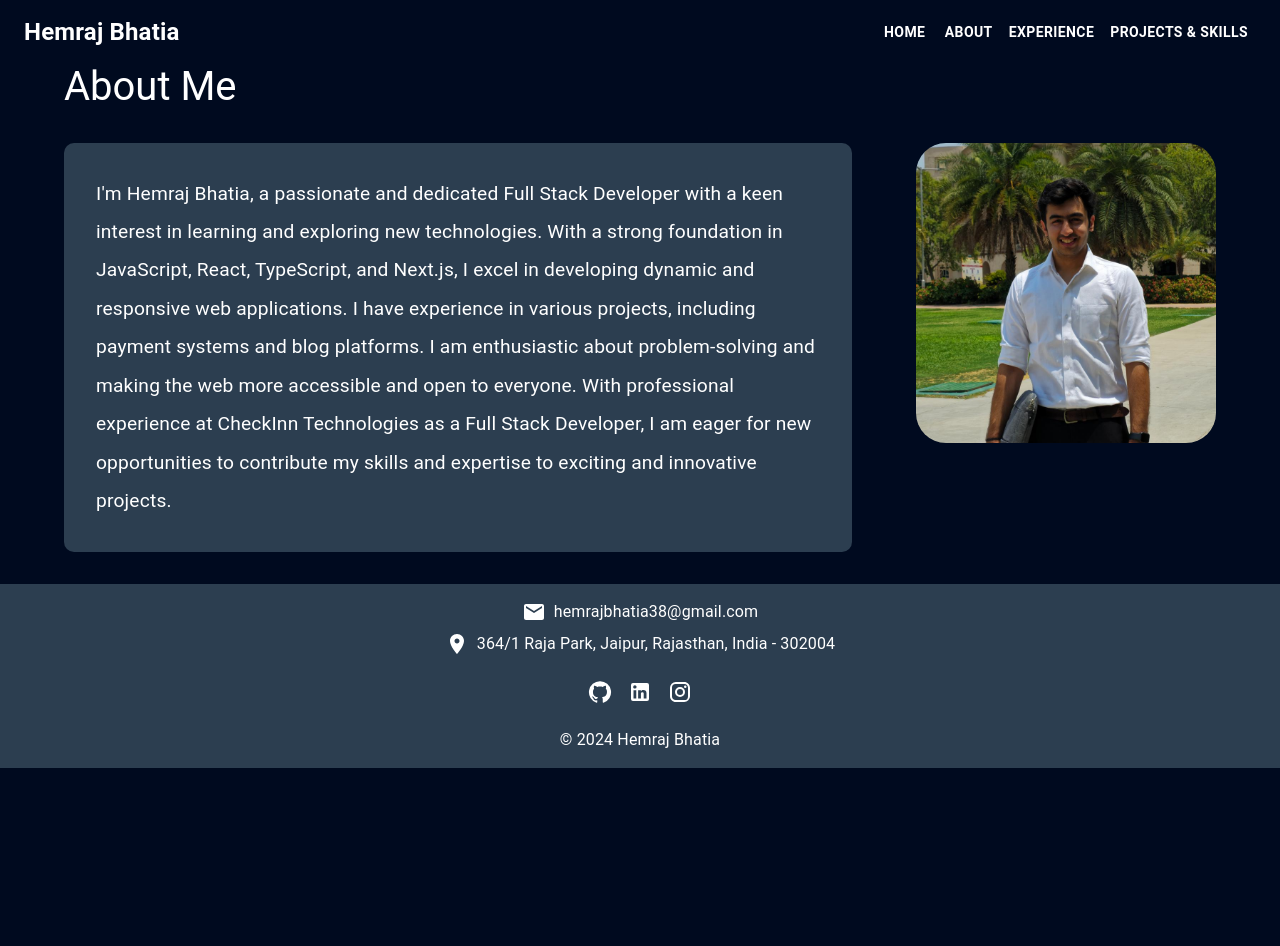
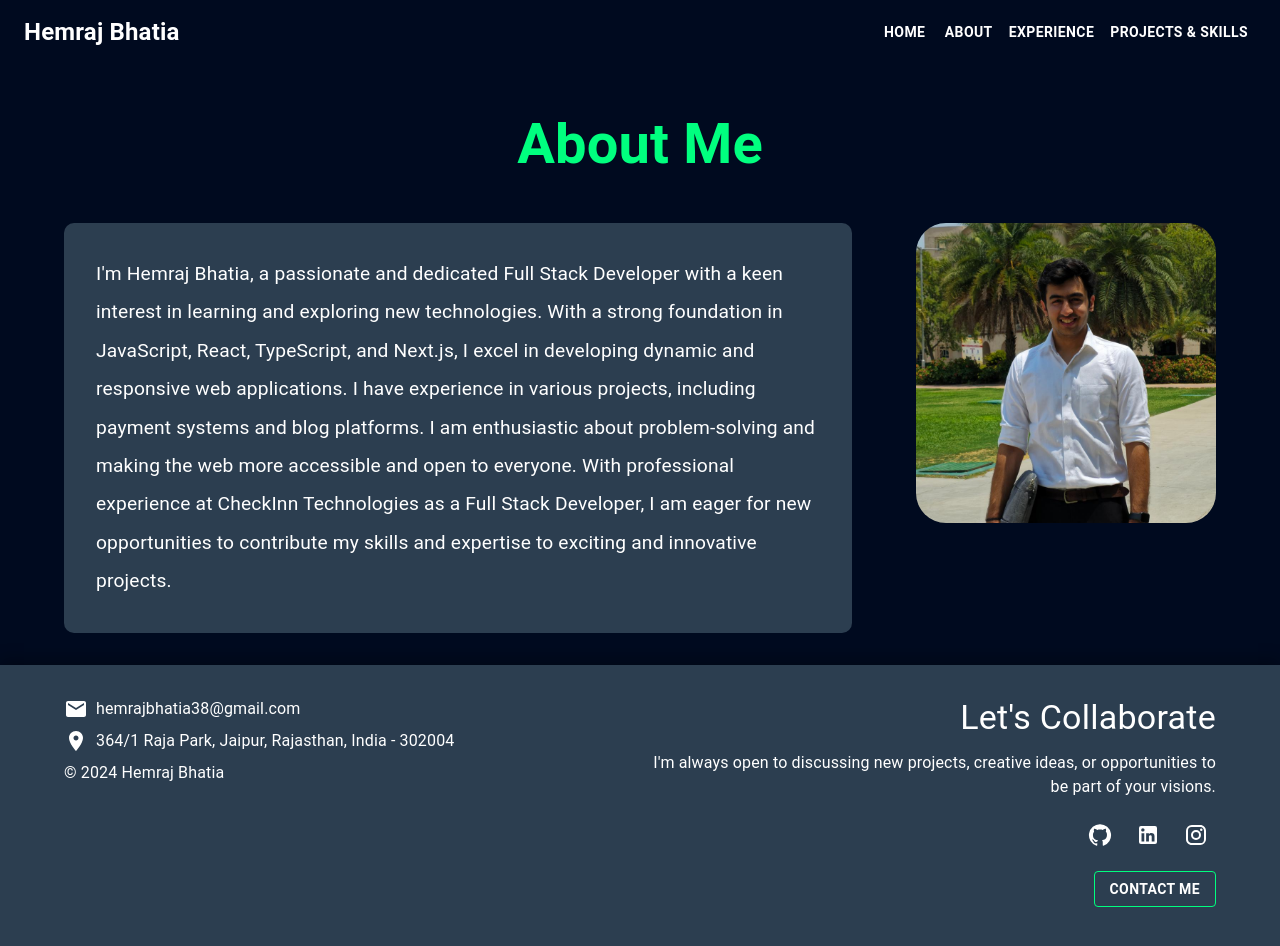
Before and after one commit to hemraj-007/Developer-Portfolio, a React (Vite) app: page /about in a window 1280 px wide. Shown: the top 946 px of the page. Before the commit the page ends 800 px from the top, so only its background shows below. Built offline with nearby package versions, Linux system fonts and the light colour scheme.

Commit message:
validations in contact and added notifications

```diff
--- a/package.json
+++ b/package.json
@@ -18,6 +18,7 @@
     "emailjs-com": "^3.2.0",
     "formik": "^2.4.6",
     "framer-motion": "^11.3.19",
+    "notistack": "^3.0.1",
     "react": "^18.3.1",
     "react-dom": "^18.3.1",
     "react-fast-marquee": "^1.6.5",
@@ -26,6 +27,7 @@
     "react-marquee-slider": "^1.1.5",
     "react-router-dom": "^6.24.1",
     "react-spring": "^9.7.4",
+    "react-typical": "^0.1.3",
     "styled-components": "^6.1.12",
     "yup": "^1.4.0"
   },
--- a/src/components/ContactDialog.tsx
+++ b/src/components/ContactDialog.tsx
@@ -14,6 +14,9 @@ import { AccountCircle, Email, Message } from "@mui/icons-material";
 import InputAdornment from "@mui/material/InputAdornment";
 import { useFormik } from "formik";
 import * as yup from "yup";
+import { useSnackbar } from "notistack";
+import IconButton from "@mui/material/IconButton";
+import CloseIcon from "@mui/icons-material/Close";
 
 interface ContactDialogProps {
   open: boolean;
@@ -42,15 +45,26 @@ const StyledButton = styled(Button)(() => ({
 const validationSchema = yup.object({
   email: yup
     .string()
-    .email("Enter a valid email")
-    .required("Email is required"),
+    .email("Enter a valid email address")
+    .required("Email is required")
+    .matches(
+      /^[a-zA-Z0-9._%+-]+@[a-zA-Z0-9.-]+\.[a-zA-Z]{2,}$/,
+      "Enter a valid email address"
+    ),
   message: yup
     .string()
     .required("Message is required")
-    .min(5, "Message should be at least 5 characters"),
+    .min(10, "Message should be at least 10 characters")
+    .max(500, "Message should not exceed 500 characters")
+    .matches(
+      /^[a-zA-Z0-9 !@#$%^&*()_+=-]*$/,
+      "Message contains invalid characters"
+    ),
 });
 
 const ContactDialog: React.FC<ContactDialogProps> = ({ open, onClose }) => {
+  const { enqueueSnackbar, closeSnackbar } = useSnackbar();
+
   const formik = useFormik({
     initialValues: {
       name: "",
@@ -68,10 +82,50 @@ const ContactDialog: React.FC<ContactDialogProps> = ({ open, onClose }) => {
         )
         .then((response) => {
           console.log("SUCCESS!", response.status, response.text);
+          enqueueSnackbar("Message sent successfully!", {
+            variant: "success",
+            action: (key) => (
+              <IconButton
+                aria-label="close"
+                color="inherit"
+                sx={{ p: 0.5 }}
+                onClick={() => closeSnackbar(key)}
+              >
+                <CloseIcon />
+              </IconButton>
+            ),
+            style: {
+              backgroundColor: "#f0f0f0",
+              color: "#000000",
+              border: "1px solid #e0e0e0",
+              boxShadow: "0px 0px 10px rgba(0, 0, 0, 0.1)",
+              fontFamily: "Arial, sans-serif",
+            },
+          });
           onClose();
         })
         .catch((error) => {
           console.log("FAILED...", error);
+          enqueueSnackbar("Failed to send message. Please try again.", {
+            variant: "error",
+            action: (key) => (
+              <IconButton
+                aria-label="close"
+                color="inherit"
+                sx={{ p: 0.5 }}
+                onClick={() => closeSnackbar(key)}
+              >
+                <CloseIcon />
+              </IconButton>
+            ),
+            style: {
+              backgroundColor: "#f0f0f0",
+              color: "#000000",
+              border: "1px solid #e0e0e0",
+              boxShadow: "0px 0px 10px rgba(0, 0, 0, 0.1)",
+              fontFamily: "Arial, sans-serif",
+            },
+          });
         });
     },
   });
--- /dev/null
+++ b/src/components/TypewriterHeading.tsx
@@ -0,0 +1,27 @@
+// src/components/TypewriterHeading.tsx
+import React from 'react';
+import Typical from 'react-typical';
+import { styled } from '@mui/material/styles';
+
+const StyledHeading = styled(Typical)(({ theme }) => ({
+  color: '#00FF7F',
+  fontSize: '2.5rem',
+  textAlign: 'center',
+  [theme.breakpoints.up('sm')]: {
+    fontSize: '3.5rem',
+  },
+  fontWeight: 'bold',
+  '&::after': {
+    content: 'none', // Ensures the cursor is not shown
+  },
+}));
+
+interface TypewriterHeadingProps {
+  steps: (string | number)[];
+}
+
+const TypewriterHeading: React.FC<TypewriterHeadingProps> = ({ steps }) => {
+  return <StyledHeading steps={steps} loop={1} wrapper="h1" />;
+};
+
+export default TypewriterHeading;
--- a/src/pages/About.tsx
+++ b/src/pages/About.tsx
@@ -1,12 +1,14 @@
+// src/pages/About.tsx
 import React from "react";
 import Container from "@mui/material/Container";
-import Typography from "@mui/material/Typography";
 import Box from "@mui/material/Box";
 import logo from "../assets/profile3.jpg";
 import useMediaQuery from "@mui/material/useMediaQuery";
 import { useTheme } from "@mui/material/styles";
-import { motion } from "framer-motion";
 import { useInView } from "react-intersection-observer";
+import { useSpring, animated } from "react-spring";
+import TypewriterHeading from "../components/TypewriterHeading";
+import Typography from "@mui/material/Typography";
 
 const About: React.FC = () => {
   const theme = useTheme();
@@ -17,36 +19,23 @@ const About: React.FC = () => {
     threshold: 0.1,
   });
 
-  const imageVariants = {
-    visible: { opacity: 1, scale: 1, rotate: 0 },
-    hidden: { opacity: 0, scale: 0.8, rotate: -10 },
-  };
+  const imageAnimation = useSpring({
+    transform: inView ? "scale(1) rotate(0deg)" : "scale(0.8) rotate(-10deg)",
+    opacity: inView ? 1 : 0,
+    config: { mass: 1, tension: 170, friction: 14 },
+  });
 
-  const textVariants = {
-    visible: { opacity: 1, y: 0 },
-    hidden: { opacity: 0, y: 20 },
-  };
+  const textAnimation = useSpring({
+    opacity: inView ? 1 : 0,
+    transform: inView ? "translateY(0)" : "translateY(20px)",
+    config: { mass: 1, tension: 170, friction: 14 },
+  });
 
   return (
     <Container>
-      <motion.div
-        initial="hidden"
-        animate={inView ? "visible" : "hidden"}
-        variants={textVariants}
-        transition={{ duration: 0.8 }}
-      >
-        <Typography
-          variant="h3"
-          gutterBottom
-          sx={{
-            color: "#ffffff",
-            fontSize: "2.5rem",
-            textAlign: isMobile ? "center" : "left",
-          }}
-        >
-          About Me
-        </Typography>
-      </motion.div>
+      <animated.div style={textAnimation}>
+        <TypewriterHeading steps={['About Me', 1000, 'About Me', 2000]} />
+      </animated.div>
       <Box
         display="flex"
         flexDirection={isMobile ? "column" : "row-reverse"}
@@ -55,12 +44,7 @@ const About: React.FC = () => {
         ref={ref}
       >
         <Box flexShrink={0} mb={isMobile ? 4 : 0} ml={isMobile ? 0 : 4}>
-          <motion.div
-            initial="hidden"
-            animate={inView ? "visible" : "hidden"}
-            variants={imageVariants}
-            transition={{ duration: 0.8, delay: 0.2 }}
-          >
+          <animated.div style={imageAnimation}>
             <Box
               component="img"
               alt="Hemraj Bhatia"
@@ -75,14 +59,9 @@ const About: React.FC = () => {
                 ml: isMobile ? 0 : 4,
               }}
             />
-          </motion.div>
+          </animated.div>
         </Box>
-        <motion.div
-          initial="hidden"
-          animate={inView ? "visible" : "hidden"}
-          variants={textVariants}
-          transition={{ duration: 0.8, delay: 0.4 }}
-        >
+        <animated.div style={textAnimation}>
           <Box
             flex={1}
             sx={{
@@ -110,7 +89,7 @@ const About: React.FC = () => {
               projects.
             </Typography>
           </Box>
-        </motion.div>
+        </animated.div>
       </Box>
     </Container>
   );
--- a/src/pages/Footer.tsx
+++ b/src/pages/Footer.tsx
@@ -1,5 +1,4 @@
-// src/components/Footer.tsx
-import React from "react";
+import React, { useState } from "react";
 import Container from "@mui/material/Container";
 import Typography from "@mui/material/Typography";
 import Box from "@mui/material/Box";
@@ -9,49 +8,138 @@ import GitHubIcon from "@mui/icons-material/GitHub";
 import LinkedInIcon from "@mui/icons-material/LinkedIn";
 import EmailIcon from "@mui/icons-material/Email";
 import LocationOnIcon from "@mui/icons-material/LocationOn";
-import { Instagram } from "@mui/icons-material";
+import InstagramIcon from "@mui/icons-material/Instagram";
+import Button from "@mui/material/Button";
+import ContactDialog from "../components/ContactDialog";
+import { motion } from "framer-motion";
 
 const FooterContainer = styled("footer")(({ theme }) => ({
   marginTop: "2rem",
-  padding: "1rem",
+  padding: "2rem 1rem",
   backgroundColor: "#2c3e50",
   color: "#ffffff",
   [theme.breakpoints.down("sm")]: {
-    padding: "0.5rem",
+    padding: "1rem",
   },
+  boxShadow: "0 -5px 15px rgba(0, 0, 0, 0.3)",
+}));
+
+const ContactButton = styled(Button)(() => ({
+  color: "#ffffff",
+  borderColor: "#00FF7F",
+  "&:hover": {
+    backgroundColor: "#00FF7F",
+    color: "#2c3e50",
+  },
+  fontWeight: "bold",
 }));
 
 const Footer: React.FC = () => {
+  const [open, setOpen] = useState(false);
+
+  const handleClickOpen = () => {
+    setOpen(true);
+  };
+
+  const handleClose = () => {
+    setOpen(false);
+  };
+
+  const containerVariants = {
+    hidden: { opacity: 0 },
+    visible: {
+      opacity: 1,
+      transition: {
+        staggerChildren: 0.2,
+      },
+    },
+  };
+
+  const itemVariants = {
+    hidden: { opacity: 0, y: 20 },
+    visible: { opacity: 1, y: 0 },
+  };
+
   return (
     <FooterContainer>
-      <Container maxWidth="md">
-        <Box display="flex" flexDirection="column" alignItems="center" mb={2}>
+      <Container maxWidth="lg">
+        <motion.div
+          initial="hidden"
+          animate="visible"
+          variants={containerVariants}
+        >
           <Box
             display="flex"
-            alignItems="center"
-            mb={1}
-            flexDirection={{ xs: "column", sm: "row" }}
-            textAlign={{ xs: "center", sm: "left" }}
+            flexDirection={{ xs: "column", md: "row" }}
+            justifyContent="space-between"
+            alignItems="flex-start"
+            mb={4}
           >
-            <EmailIcon sx={{ mr: { xs: 0, sm: 1 }, mb: { xs: 1, sm: 0 } }} />
-            <Typography variant="body1">hemrajbhatia38@gmail.com</Typography>
+            <Box
+              display="flex"
+              flexDirection="column"
+              alignItems={{ xs: "center", md: "flex-start" }}
+              textAlign={{ xs: "center", md: "left" }}
+              mb={{ xs: 2, md: 0 }}
+              flex={1}
+              component={motion.div}
+              variants={itemVariants}
+            >
+              <Box display="flex" alignItems="center" mb={1}>
+                <EmailIcon sx={{ mr: 1 }} />
+                <Typography
+                  variant="body1"
+                  sx={{ fontFamily: "Roboto, sans-serif" }}
+                >
+                  hemrajbhatia38@gmail.com
+                </Typography>
+              </Box>
+              <Box display="flex" alignItems="center" mb={1}>
+                <LocationOnIcon sx={{ mr: 1 }} />
+                <Typography
+                  variant="body1"
+                  sx={{ fontFamily: "Roboto, sans-serif" }}
+                >
+                  364/1 Raja Park, Jaipur, Rajasthan, India - 302004
+                </Typography>
+              </Box>
+
+              <Typography
+                variant="body1"
+                sx={{ fontFamily: "Roboto, sans-serif" }}
+              >
+                © 2024 Hemraj Bhatia
+              </Typography>
             </Box>
             <Box
               display="flex"
-            alignItems="center"
-            flexDirection={{ xs: "column", sm: "row" }}
-            textAlign={{ xs: "center", sm: "left" }}
+              flexDirection="column"
+              alignItems={{ xs: "center", md: "flex-end" }}
+              textAlign={{ xs: "center", md: "right" }}
+              flex={1}
+              component={motion.div}
+              variants={itemVariants}
             >
-            <LocationOnIcon
-              sx={{ mr: { xs: 0, sm: 1 }, mb: { xs: 1, sm: 0 } }}
-            />
-            <Typography variant="body1">
-              364/1 Raja Park, Jaipur, Rajasthan, India - 302004
+              <Typography
+                variant="h4"
+                gutterBottom
+                sx={{ fontFamily: "Roboto, sans-serif" }}
+              >
+                Let's Collaborate
               </Typography>
-          </Box>
-        </Box>
-        <Box display="flex" justifyContent="center" mb={2} flexWrap="wrap">
-          <IconButton color="inherit" href="https://github.com/hemraj-007">
+              <Typography
+                variant="body1"
+                paragraph
+                sx={{ fontFamily: "Roboto, sans-serif" }}
+              >
+                I'm always open to discussing new projects, creative ideas, or
+                opportunities to be part of your visions.
+              </Typography>
+              <Box display="flex" gap={1} mb={2}>
+                <IconButton
+                  color="inherit"
+                  href="https://github.com/hemraj-007"
+                >
                   <GitHubIcon />
                 </IconButton>
                 <IconButton
@@ -64,12 +152,16 @@ const Footer: React.FC = () => {
                   color="inherit"
                   href="https://www.instagram.com/hemraj_bhatia7/"
                 >
-            <Instagram />
+                  <InstagramIcon />
                 </IconButton>
               </Box>
-        <Typography variant="body1" align="center">
-          © 2024 Hemraj Bhatia
-        </Typography>
+              <ContactButton variant="outlined" onClick={handleClickOpen}>
+                Contact Me
+              </ContactButton>
+            </Box>
+          </Box>
+        </motion.div>
+        <ContactDialog open={open} onClose={handleClose} />
       </Container>
     </FooterContainer>
   );
```
Also changed, not shown: src/components/declaration.d.ts (+9 -5 lines), src/main.tsx (+31 -8 lines), 1 other file (tests, documents, lock files or other folders). Lines whose indentation alone changed are shown as unchanged.
